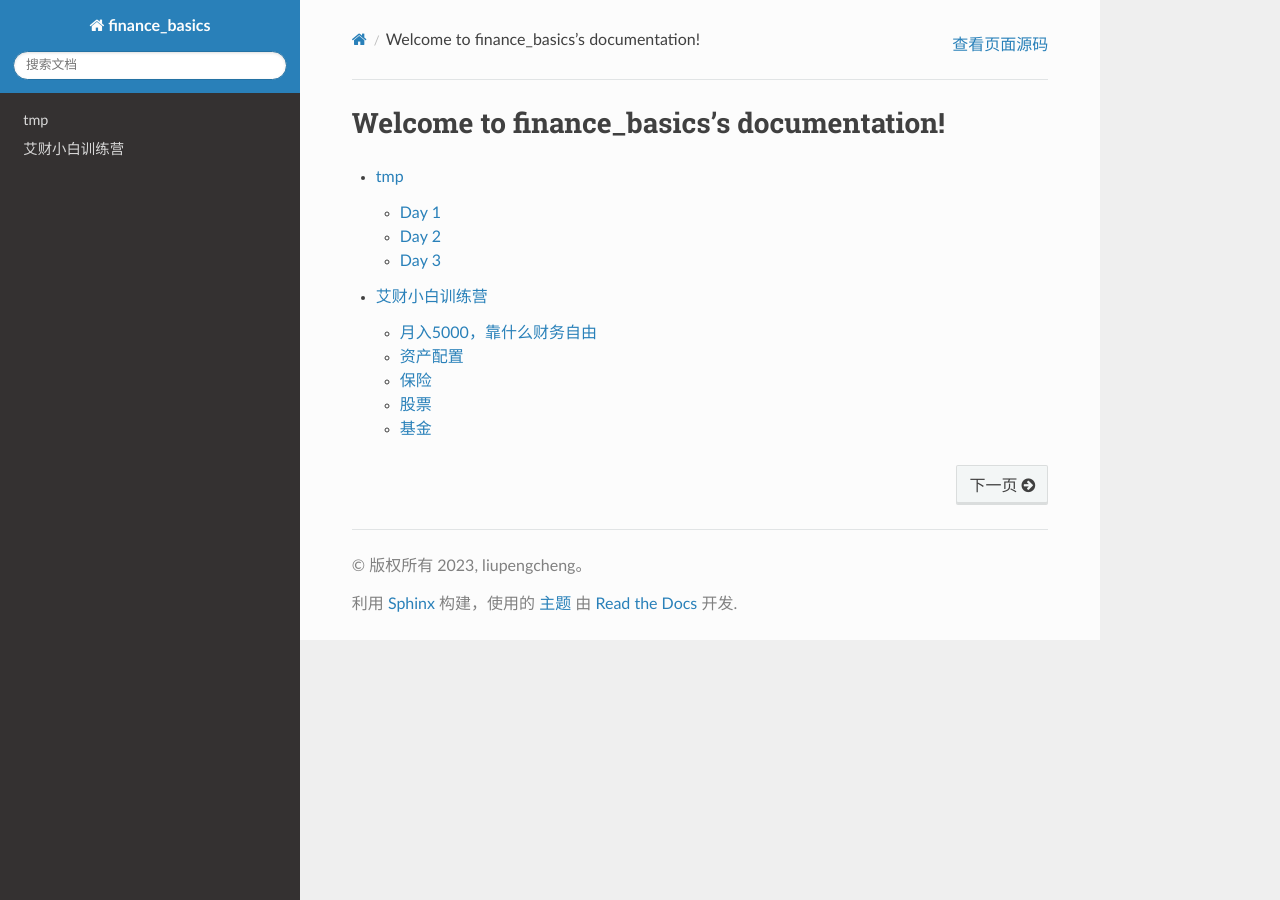
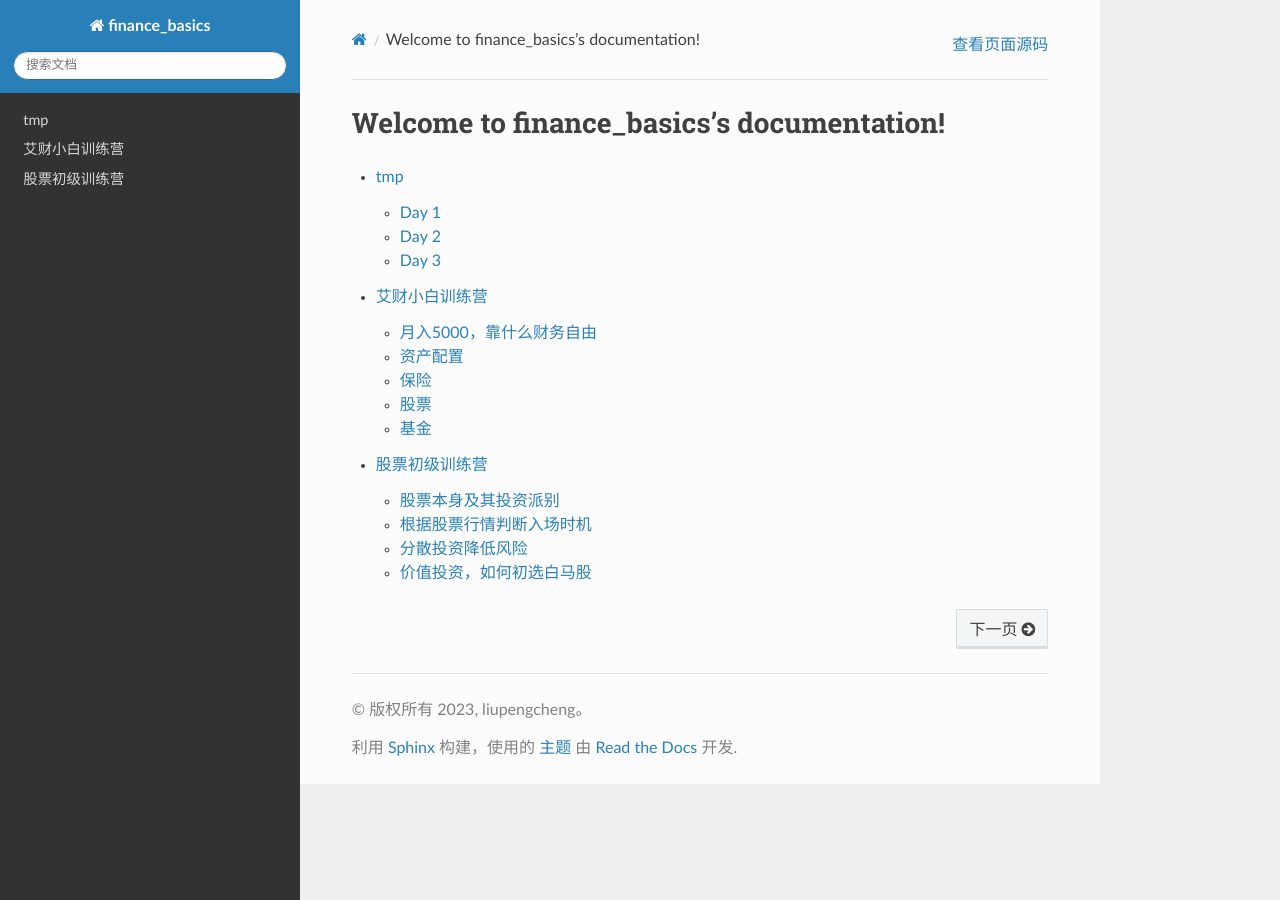
Before and after one commit to BlackTudou/finance_basics, a Sphinx documentation site: the page built from source/index.rst, in a window 1280 px wide. Built offline with Sphinx 7.4.7 and the Read the Docs theme 2.0.0, drawn with Linux system fonts in a browser that asks for light colours.

Commit message:
添加股票训练营笔记

```diff
--- a/source/index.rst
+++ b/source/index.rst
@@ -11,3 +11,4 @@ Welcome to finance_basics's documentation!
 
    tmp <tmp/index>
    rookie_training_camp/index.rst
+   stock_trading_bootcamp/index.rst
--- /dev/null
+++ b/source/stock_trading_bootcamp/day1/index.rst
@@ -0,0 +1,9 @@
+======================
+股票本身及其投资派别
+======================
+
+
+.. figure:: _static/day1.png
+    :align: center
+    :alt: Images
+    :figclass: align-center
--- /dev/null
+++ b/source/stock_trading_bootcamp/day2/index.rst
@@ -0,0 +1,8 @@
+=============================
+根据股票行情判断入场时机
+=============================
+
+.. figure:: _static/day2.png
+    :align: center
+    :alt: Images
+    :figclass: align-center
--- /dev/null
+++ b/source/stock_trading_bootcamp/day3/index.rst
@@ -0,0 +1,8 @@
+==================
+分散投资降低风险
+==================
+
+.. figure:: _static/day3.png
+    :align: center
+    :alt: Images
+    :figclass: align-center
--- /dev/null
+++ b/source/stock_trading_bootcamp/day4/index.rst
@@ -0,0 +1,8 @@
+==============================
+价值投资，如何初选白马股
+==============================
+
+.. figure:: _static/day4.png
+    :align: center
+    :alt: Images
+    :figclass: align-center
--- /dev/null
+++ b/source/stock_trading_bootcamp/index.rst
@@ -0,0 +1,10 @@
+================
+股票初级训练营
+================
+
+.. toctree::
+
+   day1/index.rst
+   day2/index.rst
+   day3/index.rst
+   day4/index.rst
```
Also changed, not shown: source/stock_trading_bootcamp/day1/_static/day1.png (added), source/stock_trading_bootcamp/day2/_static/day2.png (added), source/stock_trading_bootcamp/day3/_static/day3.png (added), source/stock_trading_bootcamp/day4/_static/day4.png (added).
